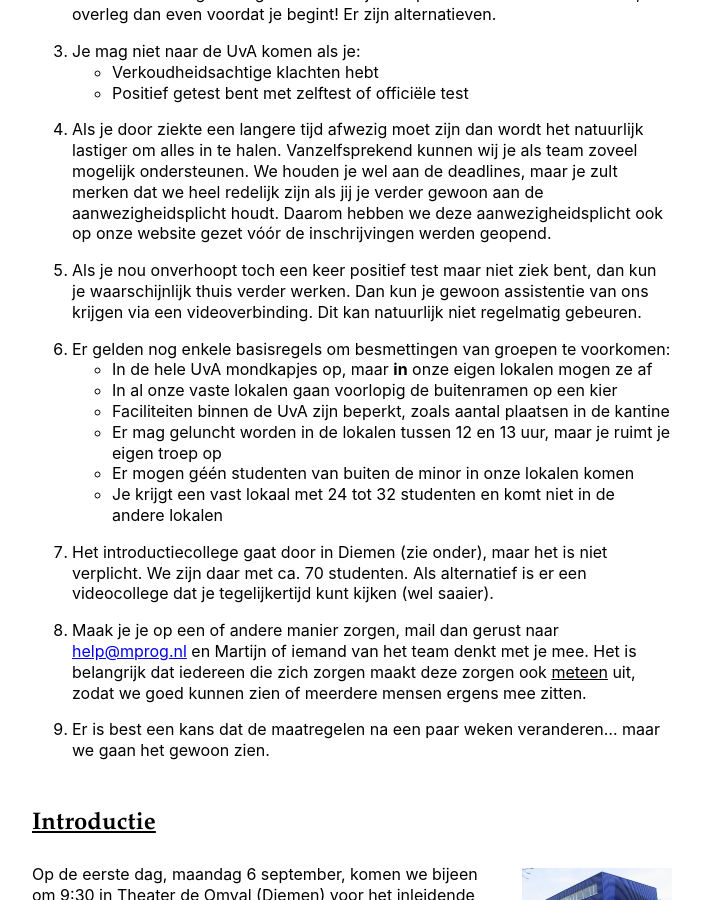
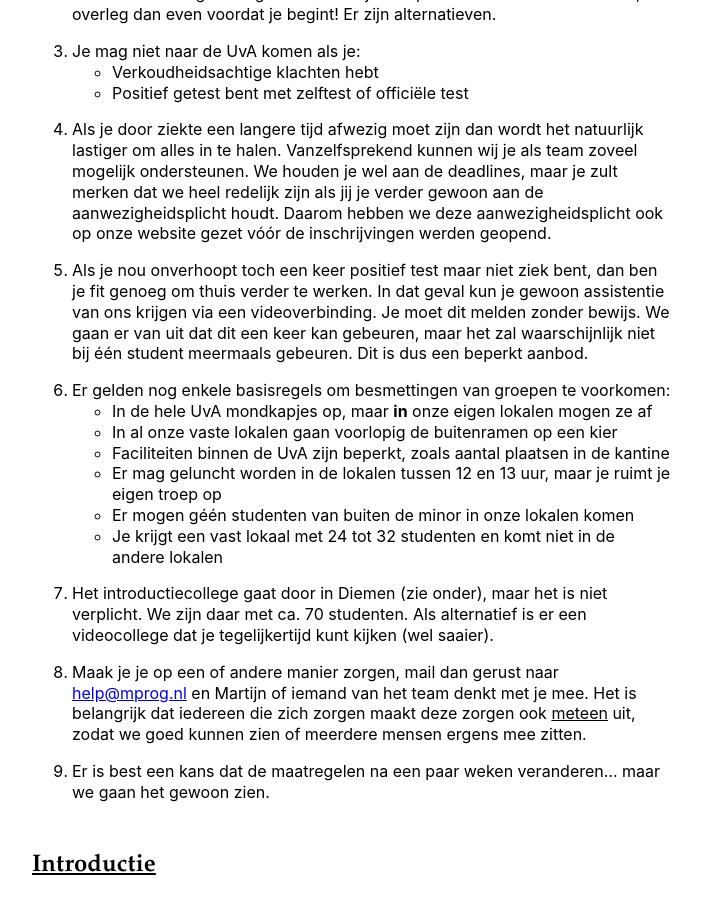
Before and after one commit to minprog/welkom, a Jekyll site: the page built from fulltime/index.md, in a window 1280 px wide and 900 px high, scrolled down 1346 px. Shown: the whole window, without its empty margins (288-989 px from the left). Built offline with Jekyll 4.4.1, drawn with Linux system fonts in a browser that asks for light colours; our own code applies the rules of GitHub Pages for plain Markdown files.

Commit message:
fulltime

```diff
--- a/fulltime/index.md
+++ b/fulltime/index.md
@@ -30,7 +30,7 @@ We hopen jullie allemaal te spreken in de eerste paar dagen van de minor, maar m
 
 4. Als je door ziekte een langere tijd afwezig moet zijn dan wordt het natuurlijk lastiger om alles in te halen. Vanzelfsprekend kunnen wij je als team zoveel mogelijk ondersteunen. We houden je wel aan de deadlines, maar je zult merken dat we heel redelijk zijn als jij je verder gewoon aan de aanwezigheidsplicht houdt. Daarom hebben we deze aanwezigheidsplicht ook op onze website gezet vóór de inschrijvingen werden geopend.
 
-5. Als je nou onverhoopt toch een keer positief test maar niet ziek bent, dan kun je waarschijnlijk thuis verder werken. Dan kun je gewoon assistentie van ons krijgen via een videoverbinding. Dit kan natuurlijk niet regelmatig gebeuren.
+5. Als je nou onverhoopt toch een keer positief test maar niet ziek bent, dan ben je fit genoeg om thuis verder te werken. In dat geval kun je gewoon assistentie van ons krijgen via een videoverbinding. Je moet dit melden zonder bewijs. We gaan er van uit dat dit een keer kan gebeuren, maar het zal waarschijnlijk niet bij één student meermaals gebeuren. Dit is dus een beperkt aanbod.
 
 6. Er gelden nog enkele basisregels om besmettingen van groepen te voorkomen:
     - In de hele UvA mondkapjes op, maar **in** onze eigen lokalen mogen ze af
```
